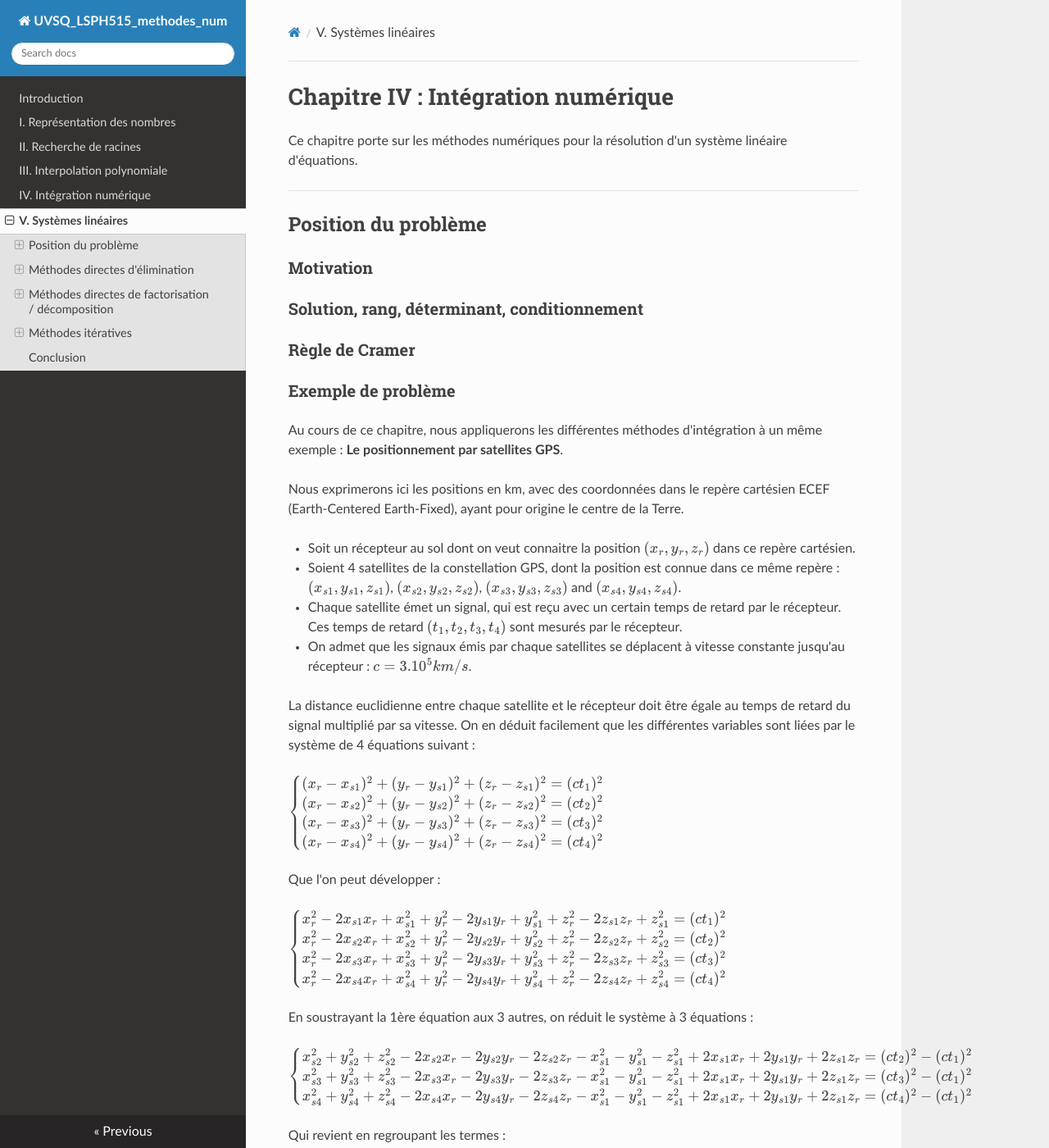
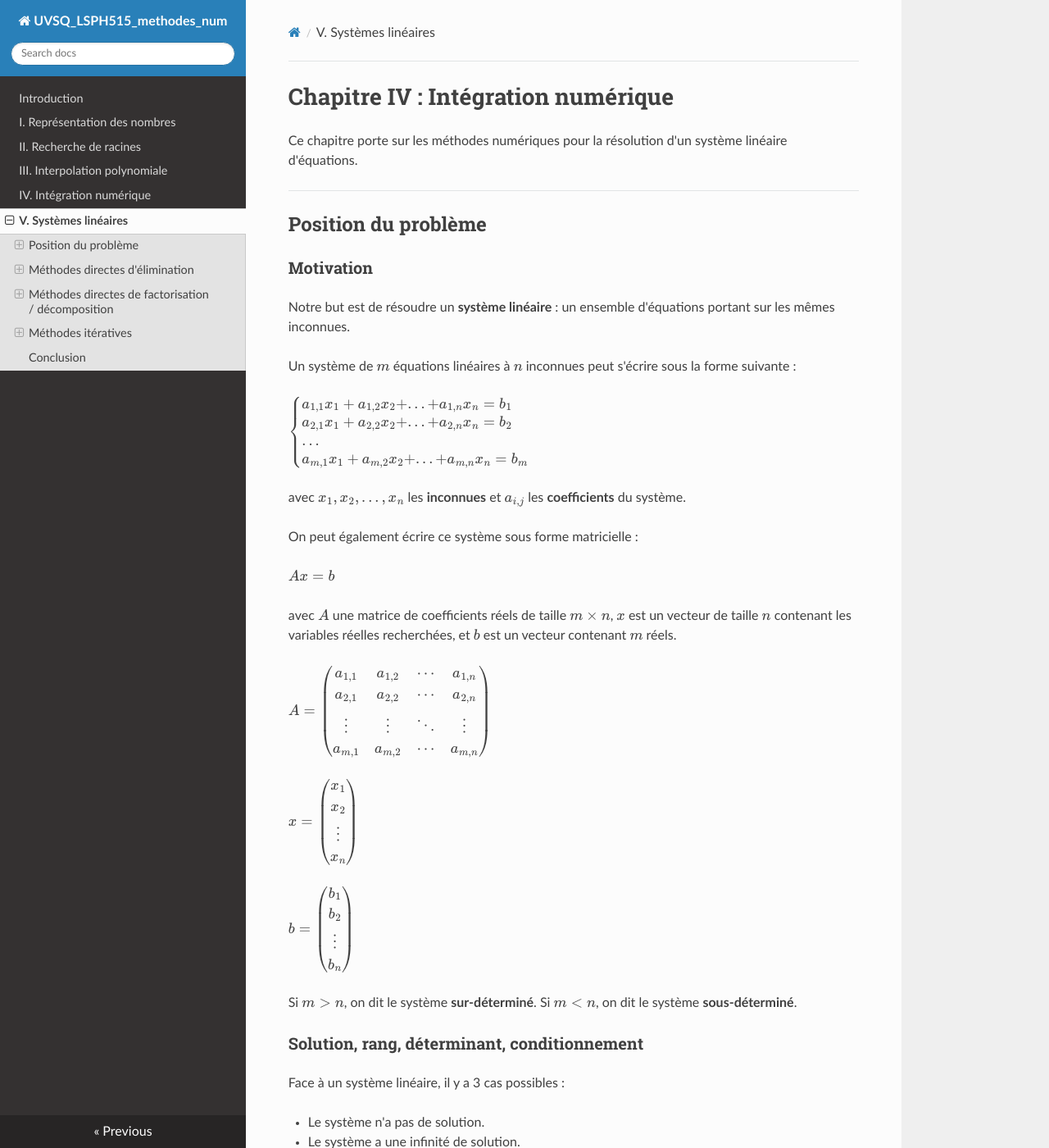
Before and after one commit to NicOudart/UVSQ_LSPH515_methodes_num, an MkDocs documentation site: the page built from docs/Chap5_Systemes_lineaires.md, in a window 1280 px wide and 1400 px high. Shown: the whole window at 82% size. Built offline with MkDocs 1.6.1, drawn with Linux system fonts in a browser that asks for light colours; nearby versions of some CDN libraries; some of the changed text lies outside the part shown.

Commit message:
-Progress on the introduction part of Chapter 5.

```diff
--- a/docs/Chap5_Systemes_lineaires.md
+++ b/docs/Chap5_Systemes_lineaires.md
@@ -8,7 +8,78 @@ Ce chapitre porte sur les méthodes numériques pour la résolution d'un systèm
 
 ### Motivation
 
+Notre but est de résoudre un **système linéaire** : un ensemble d'équations portant sur les mêmes inconnues.
+
+Un système de $m$ équations linéaires à $n$ inconnues peut s'écrire sous la forme suivante :
+
+$\begin{cases}
+a_{1,1} x_1 + a_{1,2} x_2 + ... + a_{1,n} x_n = b_1\\
+a_{2,1} x_1 + a_{2,2} x_2 + ... + a_{2,n} x_n = b_2\\
+...\\
+a_{m,1} x_1 + a_{m,2} x_2 + ... + a_{m,n} x_n = b_m
+\end{cases}$
+
+avec $x_1,x_2,...,x_n$ les **inconnues** et $a_{i,j}$ les **coefficients** du système.
+
+On peut également écrire ce système sous forme matricielle :
+
+$A x = b$
+
+avec $A$ une matrice de coefficients réels de taille $m \times n$, $x$ est un vecteur de taille $n$ contenant les variables réelles recherchées, et $b$ est un vecteur contenant $m$ réels.
+
+$A =
+ \begin{pmatrix}
+  a_{1,1} & a_{1,2} & \cdots & a_{1,n} \\
+  a_{2,1} & a_{2,2} & \cdots & a_{2,n} \\
+  \vdots  & \vdots  & \ddots & \vdots  \\
+  a_{m,1} & a_{m,2} &\cdots & a_{m,n}
+ \end{pmatrix}$
+
+$x =
+ \begin{pmatrix}
+  x_1\\
+  x_2\\
+  \vdots\\
+  x_n
+ \end{pmatrix}$
+
+$b =
+ \begin{pmatrix}
+  b_1\\
+  b_2\\
+  \vdots\\
+  b_n
+ \end{pmatrix}$
+
+Si $m>n$, on dit le système **sur-déterminé**.
+Si $m<n$, on dit le système **sous-déterminé**.
+
 ### Solution, rang, déterminant, conditionnement
+
+Face à un système linéaire, il y a 3 cas possibles :
+
+- Le système n'a pas de solution.
+- Le système a une infinité de solution.
+- Le système a une solution unique.
+
+On peut savoir dans quel cas on se trouve avec le **rang de la matrice $A$**.
+
+|Définition|
+|:-|
+|Le **rang** d'une matrice $A$ est le nombre de vecteurs lignes ou colonnes linéairement indépendants.|
+
+Si $A$ est de dimensions $m \times n$, alors $rang(A) \leq min(m,n)$.
+
+|Théorème de Rouché-Fontené|
+|:-|
+|Le système linéaire $A x = b$ avec|
+|$A$ une matrice de taille $m \times n$,|
+|$x$ un vecteur de taille $n$,|
+|et $b$ un vecteur de taille $m$,|
+|admet une solution **si et seulement si** :|
+|$rang(A) = rang([A \mid b])$|
+|Si de plus, $rang(A) = n$, alors le système admet une **unique solution**.|
+|Sinon, le système admet une infinité de solutions.|
 
 ### Règle de Cramer
 
@@ -24,7 +95,7 @@ Nous exprimerons ici les positions en km, avec des coordonnées dans le repère
 
 * Chaque satellite émet un signal, qui est reçu avec un certain temps de retard par le récepteur. Ces temps de retard $(t_1,t_2,t_3,t_4)$ sont mesurés par le récepteur.
 
-* On admet que les signaux émis par chaque satellites se déplacent à vitesse constante jusqu'au récepteur : $c = 3.10^5 km/s$.
+* On admet que les signaux émis par chaque satellite se déplacent à vitesse constante jusqu'au récepteur : $c = 3.10^5 km/s$.
 
 La distance euclidienne entre chaque satellite et le récepteur doit être égale au temps de retard du signal multiplié par sa vitesse.
 On en déduit facilement que les différentes variables sont liées par le système de 4 équations suivant :
@@ -92,7 +163,7 @@ $\begin{pmatrix}
 
 C'est ce système d'équations linéaires que nous chercherons à résoudre pour déterminer la position $(x_r,y_r,z_r)$ du récepteur.
 
-Pour vérifier nos résultats, nous considérerons que le récepteur GPS se trouve aux coordonnées ECEF (4205,158,4777), correspondant approximativement à la position de l'UFR des Sciences de l'UVSQ.
+Pour vérifier nos résultats, nous considérerons que le récepteur GPS se trouve aux coordonnées ECEF $(x_r,y_r,z_r) = (4205,158,4777)$, correspondant approximativement à la position de l'UFR des Sciences de l'UVSQ.
 
 ## Méthodes directes d'élimination
 
```
